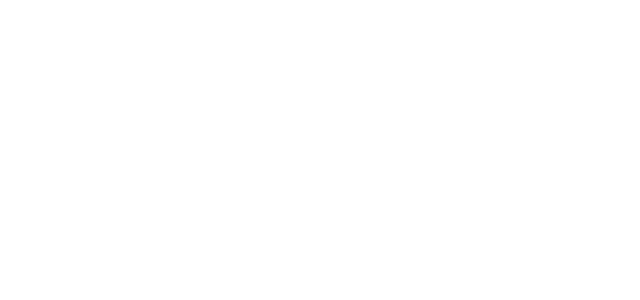
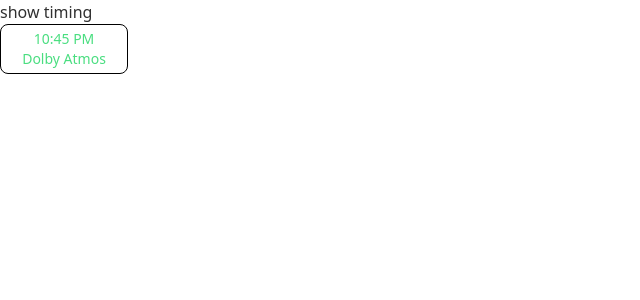
Before and after one commit to singhsanket143/Book-My-Movie, a React (Vite) app: page /movie/listing in a window 1280 px wide. Before the commit this address had no page. Shown: the top 300 px of the page, without its empty margins (0-640 px from the left). Built offline with nearby package versions, Linux system fonts and the light colour scheme.

Commit message:
Added showtiming card

```diff
--- /dev/null
+++ b/src/Components/ShowTimingCard.tsx
@@ -0,0 +1,33 @@
+function ShowTimingCard() {
+    return (
+        <div className="group relative w-32 py-1 px-2 flex flex-col items-center justify-center text-sm text-green-400 rounded-lg border border-black">
+            <div>
+                10:45 PM
+            </div>
+
+            <div>
+                Dolby Atmos
+            </div>
+
+            <div className="absolute top-[100%] left-[10%] text-black hidden group-hover:block shadow-lg py-2 px-4">
+                <div className="flex flex-col items-center justify-center">
+                    <div>
+                        Rs. 200
+                    </div>
+                    <div className="text-green-500">
+                        Available
+                    </div>
+                </div>
+            </div>
+        </div>
+    );
+}
+
+export default ShowTimingCard;
+
+/**
+ *
+ * .parent:hover .child {
+ *  display: block
+ * }
+ */
--- /dev/null
+++ b/src/Pages/MovieListings.tsx
@@ -0,0 +1,12 @@
+import ShowTimingCard from "../Components/ShowTimingCard";
+
+function MovieListings() {
+    return (
+        <>
+            <div>show timing</div>
+            <ShowTimingCard />
+        </>
+    );
+}
+
+export default MovieListings;
--- a/src/Routing/MainRoutes.tsx
+++ b/src/Routing/MainRoutes.tsx
@@ -1,11 +1,13 @@
 import { Route, Routes } from "react-router-dom";
 
 import Home from "../Pages/Home";
+import MovieListings from "../Pages/MovieListings";
 
 function MainRoutes() {
     return (
         <Routes>
             <Route path="/" element={<Home />} />
+            <Route path="/movie/listing" element={<MovieListings />} />
         </Routes>
     );
 }
```
